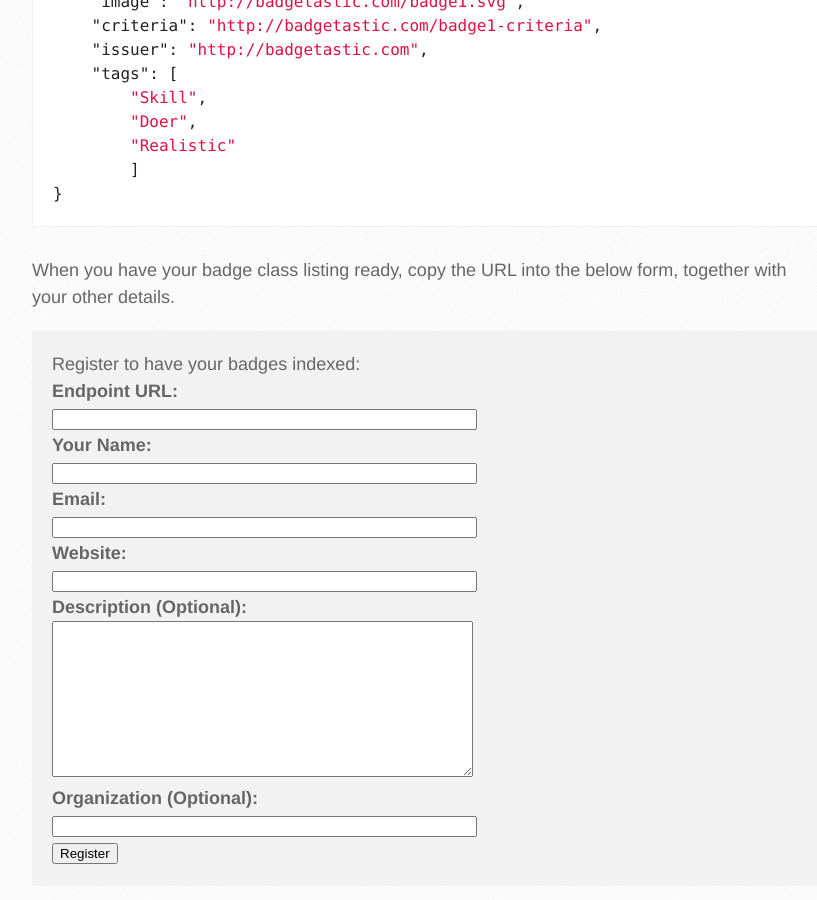
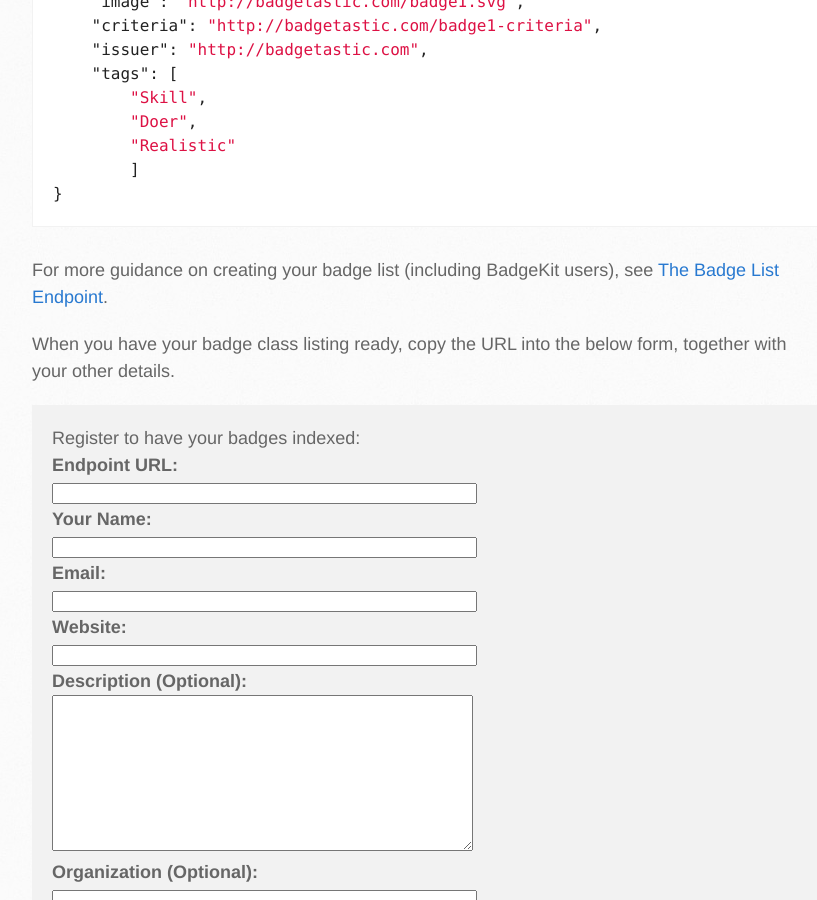
Before and after one commit to OpenWorksGroup/openbadges-directory, a Jekyll site: the page built from index.markdown, in a window 1280 px wide and 900 px high, scrolled down 1609 px. Shown: the whole window, without its empty margins (138-955 px from the left). Built offline with Jekyll 4.4.1, drawn with Linux system fonts in a browser that asks for light colours; Markdown is read by kramdown in place of the engine named in the settings.

Commit message:
Update index.markdown

```diff
--- a/index.markdown
+++ b/index.markdown
@@ -56,6 +56,8 @@ Given the above value in the `badgelist` array, the Directory would expect to fi
 }
 {% endhighlight %}
 
+For more guidance on creating your badge list (including BadgeKit users), see [The Badge List Endpoint](badgelist-endpoint).
+
 When you have your badge class listing ready, copy the URL into the below form, together with your other details.
 
 {% include registration-form.html %}
```
